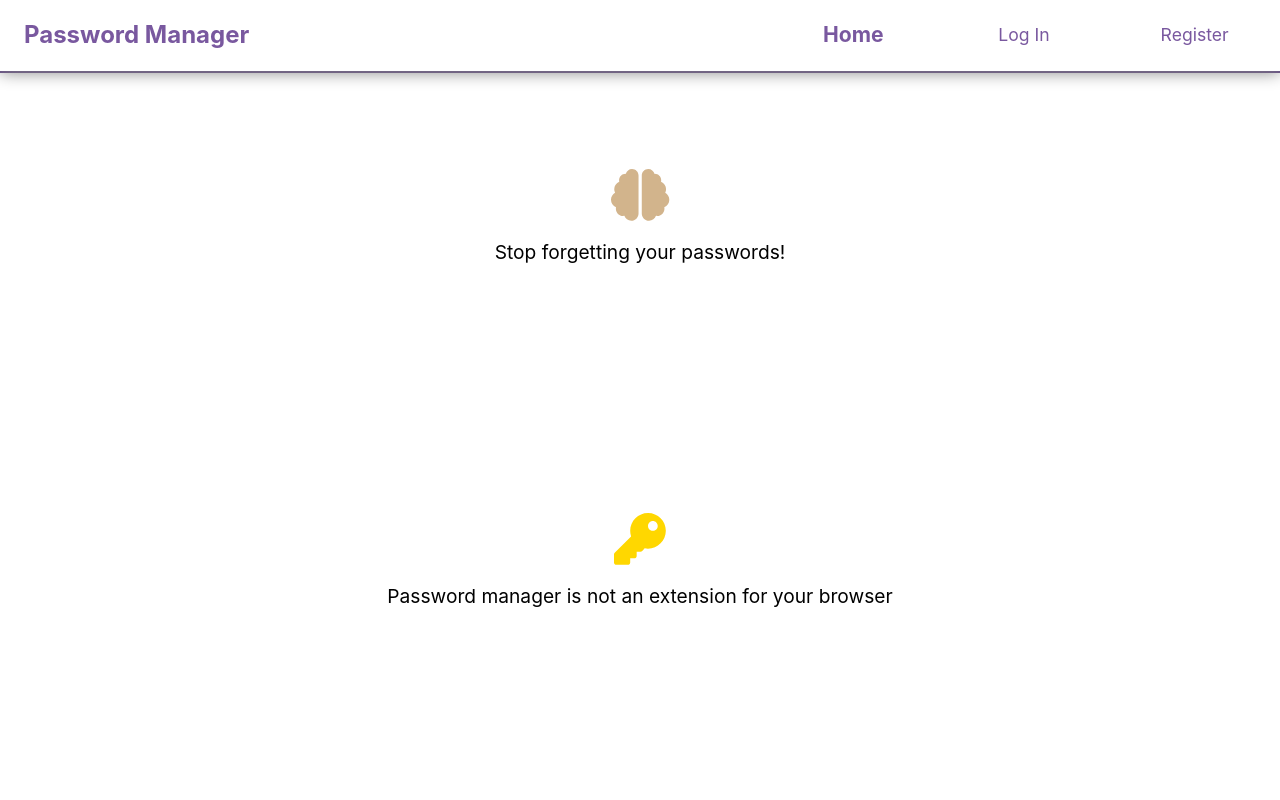
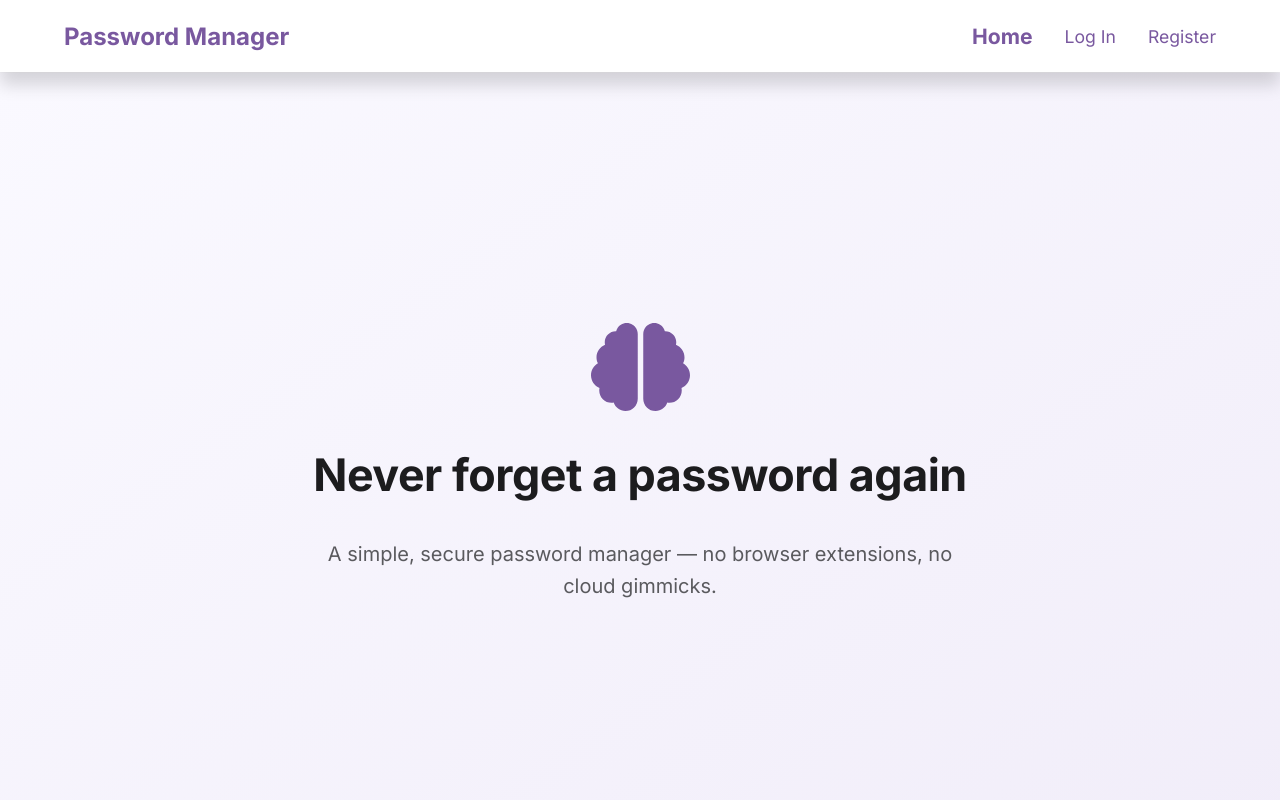
Before and after one commit to jasoncarcamo/password-manager-client, a React (Create React App) app: page / in a window 1280 px wide. Shown: the top 800 px of the page. Built offline with nearby package versions, Linux system fonts and the light colour scheme.

Commit message:
Ready for deployment

```diff
--- a/public/index.html
+++ b/public/index.html
@@ -3,6 +3,7 @@
   <head>
     <meta charset="utf-8" />
     <link rel="icon" href="%PUBLIC_URL%/favicon.ico" />
+    <link href="https://fonts.googleapis.com/css2?family=Inter:wght@400;500&family=Montserrat:wght@600;700&display=swap" rel="stylesheet">
     <meta name="viewport" content="width=device-width, initial-scale=1" />
     <meta name="theme-color" content="#000000" />
     <meta
--- a/src/components/Header/Header.css
+++ b/src/components/Header/Header.css
@@ -1,101 +1,115 @@
-#main-header{
+:root {
+  --accent: #79589f;
+  --bg-white: #ffffff;
+  --text-dark: #1c1c1e;
+}
+
+/* ======= Main Header ======= */
+#main-header {
   position: fixed;
-    width: 100vw;
-    height: 4.45em;
   top: 0;
   left: 0;
-    margin: 0;
-    padding: 0;
-    z-index: 2;
-    box-shadow: 0 .05em 1em gray;
-    background-color: white;
+  width: 100vw;
+  height: 4.5em;
+  background-color: var(--bg-white);
+  box-shadow: 0 .8em 1em rgba(0, 0, 0, 0.15);
+  z-index: 1000;
+  display: flex;
+  align-items: center;
 }
 
-#nav-burger{
-    display: none;
+/* ======= Navigation Layout ======= */
+#main-header nav {
+  display: flex;
+  justify-content: space-between;
+  align-items: center;
+  width: 100%;
+  max-width: 1200px;
+  margin: 0 auto;
+  padding: 0 1.5em;
 }
 
-#main-header nav{
-    display: flex;
-    justify-content: space-between;
+/* ======= Logo / Brand ======= */
+#main-header nav h2 {
   margin: 0;
-    padding: 0;
+  font-size: 1.5em;
 }
 
-#main-header nav > h2{
-    margin-left: 1em;
-    padding: 0;
-
+.Link {
+  text-decoration: none;
+  color: var(--accent);
+  font-weight: 700;
+  -webkit-font-smoothing: antialiased;
+  -moz-osx-font-smoothing: grayscale;
 }
 
-.Link{
-    text-decoration: none;
-    color: #79589f;-webkit-font-smoothing: antialiased;
-    -moz-osx-font-smoothing: grayscale;;
+/* ======= Nav Links ======= */
+#nav-links {
+  display: flex;
+  justify-content: flex-end;
+  align-items: center;
+  gap: 2rem;
 }
 
-#nav-links{
-    display: flex;
-    justify-content: space-between;
-    width: 40%;
-    padding: 0;
+#nav-links li {
+  list-style: none;
+  font-size: 1.1rem;
+  text-align: center;
 }
 
-#nav-links li{
-    font-size: 1.1em;
-    width: 10em;
-    text-align: center;
-    padding: 0;
-    margin: auto;
+#nav-links a {
+  text-decoration: none;
+  color: var(--accent);
+  transition: color 0.2s ease;
 }
 
-#nav-links *{
-    list-style: none;
-    text-decoration: none;
-    color: black;
-    color: #79589f;
+#nav-links a:hover {
+  color: #5f3e90;
 }
 
-@media screen and (max-width: 770px){
-
-
-    #nav-burger{
-        display: block;
-        margin: .5em 0 0 1em;
-        position: absolute;
-        z-index: 4;
+/* ======= Hamburger Button ======= */
+#nav-burger {
+  display: none;
+  background: none;
+  border: none;
+  cursor: pointer;
+  z-index: 1100;
 }
 
-    #main-header{
-        top: 0;
-        left: 0;
-        z-index: 1;
+/* ======= Mobile Styles ======= */
+@media screen and (max-width: 770px) {
+  #nav-burger {
+    display: block;
+    position: absolute;
+    top: 1rem;
+    left: 1rem;
   }
 
-    #main-header nav > h2{
+  #main-header nav h2 {
     position: absolute;
-        right: 1.2em;
-        margin: .6em 0 0 0;
+    top: 1.2rem;
+    right: 1.5rem;
+    font-size: 1.4rem;
   }
 
-    #nav-links{
-        display: none;
+  #nav-links {
     position: absolute;
     top: 0;
     left: 0;
     flex-direction: column;
-        width: 101vw;
+    align-items: center;
+    justify-content: center;
+    width: 100vw;
     height: 100vh;
-        margin: 0;
-        z-index: 3;
-        background-color: white;
+    background-color: var(--bg-white);
+    display: none;
   }
 
-    #nav-links li{
-        text-align: center;
+  #nav-links li {
+    margin: 1.5rem 0;
   }
 
-    .display-nav{
+  .display-nav {
     display: flex !important;
   }
 }
--- a/src/components/LandingPage/LandingPage.css
+++ b/src/components/LandingPage/LandingPage.css
@@ -1,20 +1,59 @@
-#landing-page{
-    text-align: center;
-    width: 100%;
-    min-height: 95vh;
-    text-align: center;
-    background-color: white;
-    margin: 0 auto;
+@import url('https://fonts.googleapis.com/css2?family=Inter:wght@400;600;700&display=swap');
+
+:root {
+  --accent: #79589f;
+  --bg: #f8f7fc;
+  --text-dark: #1c1c1e;
+  --text-light: #5a5a5e;
 }
 
-#landing-page > div{
-    padding: 5em 0;
-    width: 80%;
-    margin: 2em auto;
-    text-align: center;
-    font-size: 1.2em;
+body {
+  font-family: 'Inter', sans-serif;
+  background: var(--bg);
+  color: var(--text-dark);
 }
 
-.Icon{
-    font-size: 2.7em;
+#landing-page {
+  scroll-snap-type: y mandatory;
+  overflow-y: scroll;
+  height: 100vh;
 }
+
+.feature {
+  height: 100vh;
+  padding: 3em 2em;
+  display: flex;
+  flex-direction: column;
+  justify-content: center;
+  align-items: center;
+  scroll-snap-align: start;
+  text-align: center;
+  position: relative;
+  background: linear-gradient(145deg, #faf9ff, #f1edf9);
+  transition: background 0.3s ease;
+}
+
+.icon {
+  font-size: 5.5rem;
+  color: var(--accent);
+  transition: transform 0.3s ease;
+}
+
+.icon:hover {
+  transform: scale(1.05);
+}
+
+.headline {
+  font-size: 2.8rem;
+  font-weight: 700;
+  margin-bottom: 1rem;
+  letter-spacing: -0.5px;
+}
+
+.subtext {
+  font-size: 1.25rem;
+  max-width: 640px;
+  color: var(--text-light);
+  line-height: 1.6;
+  font-weight: 400;
+}
--- a/src/components/LandingPage/LandingPage.js
+++ b/src/components/LandingPage/LandingPage.js
@@ -7,44 +7,31 @@ export default class extends React.Component{
     render(){
         return (
             <section id="landing-page">
-
-                <div>
-                    <FontAwesomeIcon
-                        className="Icon"
-                        icon={faBrain}
-                        style={{color: "tan"}}></FontAwesomeIcon>
-                    <p>Stop forgetting your passwords!</p>
+                <div className="feature">
+                    <FontAwesomeIcon className="icon" icon={faBrain} />
+                    <h2 className="headline">Never forget a password again</h2>
+                    <p className="subtext">A simple, secure password manager — no browser extensions, no cloud gimmicks.</p>
                 </div>
 
-
-                <div>
-                    <FontAwesomeIcon
-                        className="Icon"
-                        icon={faKey}
-                        style={{color: "gold"}}></FontAwesomeIcon>
-                    <p>Password manager is not an extension for your browser</p>
+                <div className="feature">
+                    <FontAwesomeIcon className="icon" icon={faKey} />
+                    <h2 className="headline">Independent and reliable</h2>
+                    <p className="subtext">Designed to run on its own, giving you full control over your data.</p>
                 </div>
 
-
-                <div>
-                    <FontAwesomeIcon
-                        className="Icon"
-                        icon={faCloud}
-                        style={{color: "skyblue"}}></FontAwesomeIcon>
-                    <p>We promise to never store your information in an imaginary "Cloud" server</p>
+                <div className="feature">
+                    <FontAwesomeIcon className="icon" icon={faCloud} />
+                    <h2 className="headline">No cloud. No compromise.</h2>
+                    <p className="subtext">Your data is never stored in ambiguous cloud infrastructure — full transparency.</p>
                 </div>
 
+                <div className="feature">
+                    <FontAwesomeIcon className="icon" icon={faHatCowboy} />
+                    <h2 className="headline">Privacy is not a feature</h2>
+                    <p className="subtext">We’re independent — your data will never be sold, shared, or tracked. Ever.</p>
+                </div>
+            </section>
 
-                <div>
-                    <FontAwesomeIcon
-                        className="Icon"
-                        icon={faHatCowboy}
-                        style={{color: "brown"}}></FontAwesomeIcon>
-                    <p>We are privately owned and will never lower ourselves to selling your information</p>
-                </div>
-
-
-            </section>
         );
     };
 };
--- a/src/components/Login/Login.css
+++ b/src/components/Login/Login.css
@@ -15,6 +15,7 @@
     flex-direction: column;
     justify-content: space-evenly;
     border: none;
+    box-shadow: 0 .8em 1em rgba(0, 0, 0, 0.15);
 }
 
 #login-form p{
--- a/src/components/User/CreateAccount/CreateAccount.css
+++ b/src/components/User/CreateAccount/CreateAccount.css
@@ -71,7 +71,7 @@ fieldset legend{
     color: white;
     text-align: center;
     border: none;
-    box-shadow: .5em .8em 1em gray;
+    box-shadow: 0 .8em 1em rgba(0, 0, 0, 0.15);
     background-color: #5f0085;
 }
 
--- a/src/components/User/EditAccount/EditAccount.css
+++ b/src/components/User/EditAccount/EditAccount.css
@@ -72,7 +72,7 @@ fieldset legend{
     color: white;
     text-align: center;
     border: none;
-    box-shadow: .5em .8em 1em gray;
+    box-shadow: 0 .8em 1em rgba(0, 0, 0, 0.15);
     background-color: #5f0085;
 }
 
--- a/src/index.css
+++ b/src/index.css
@@ -7,10 +7,7 @@ body {
   margin: 0;
   padding: 0;
   background: linear-gradient(rgb(101, 74, 134), rgb(83, 66, 146));
-  font-family: -apple-system, BlinkMacSystemFont, 'Segoe UI', 'Roboto', 'Oxygen',
-    'Ubuntu', 'Cantarell', 'Fira Sans', 'Droid Sans', 'Helvetica Neue',
-    sans-serif;
-
+  font-family: 'Inter', sans-serif;
   -webkit-font-smoothing: antialiased;
   -moz-osx-font-smoothing: grayscale;
 }
--- a/src/index.js
+++ b/src/index.js
@@ -1,13 +1,16 @@
 import React from 'react';
-import ReactDOM from 'react-dom';
+import { createRoot } from 'react-dom/client';
 import './index.css';
 import App from './app/App';
 import {BrowserRouter} from "react-router-dom";
 import {UserProvider} from "./contexts/UserContext/UserContext";
 
-ReactDOM.render(
+const container = document.getElementById('root');
+const root = createRoot(container);
+
+root.render(
     <BrowserRouter>
         <UserProvider>
             <App/>
         </UserProvider>
-    </BrowserRouter>, document.getElementById('root'));
+    </BrowserRouter>);
```
Also changed, not shown: package.json (+7 -7 lines), src/components/Register/Register.css (+42 -9 lines), src/components/Register/Register.js (+14 -14 lines), 1 other file (tests, documents, lock files or other folders). Lines whose indentation alone changed are shown as unchanged.
